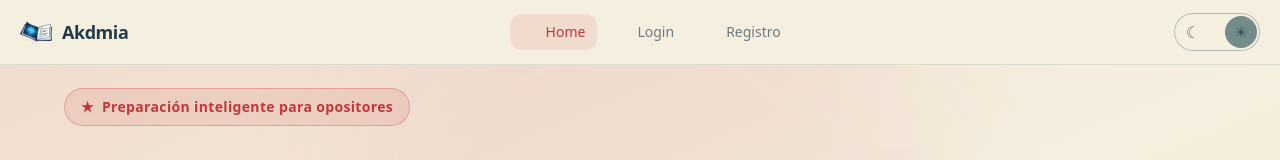
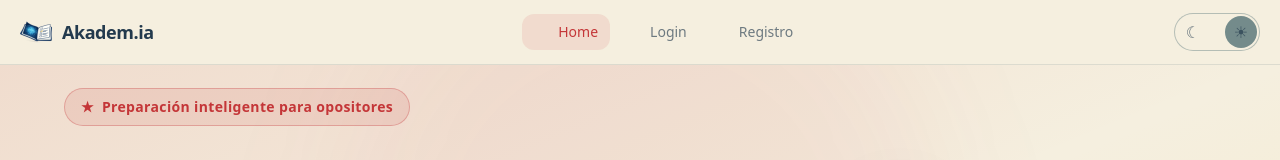
Before and after one commit to guilu/akadem.ia, a React (Vite) app in the folder frontend/: page / in a window 1280 px wide. Shown: the top 160 px of the page. Built offline with nearby package versions, Linux system fonts and the light colour scheme; no server answers; some icons are missing.

Commit message:
💄 style(branding): rename app title to Akadem.ia
- Navbar: Akdmia → Akadem.ia
- index.html title: Akdemya → Akadem.ia

```diff
--- a/frontend/index.html
+++ b/frontend/index.html
@@ -5,7 +5,7 @@
     <meta name="viewport" content="width=device-width, initial-scale=1.0" />
     <meta http-equiv="Content-Security-Policy" content="default-src 'self'; script-src 'self' 'unsafe-inline'; style-src 'self' 'unsafe-inline' https://fonts.googleapis.com; font-src 'self' https://fonts.gstatic.com; img-src 'self' data:; connect-src 'self' https://akademia.diegobarrioh.dev http://localhost:8080 http://127.0.0.1:8080 http://192.168.1.175:8080;">
     <meta http-equiv="X-Content-Type-Options" content="nosniff">
-    <title>Akdemya</title>
+    <title>Akadem.ia</title>
     <link rel="icon" type="image/x-icon" href="/favicon.ico" />
     <link rel="icon" type="image/png" sizes="32x32" href="/favicon-32x32.png" />
     <link rel="icon" type="image/png" sizes="16x16" href="/favicon-16x16.png" />
--- a/frontend/src/components/Navbar.tsx
+++ b/frontend/src/components/Navbar.tsx
@@ -67,7 +67,7 @@ export default function NavbarComponent({ isAuthed, isAdmin, user, onLogout, onP
           className="flex items-center gap-2.5 font-extrabold text-lg tracking-tight"
         >
           <img src="/assets/icons/akdmia-icon-64x64.png" alt="AKDMIA" className="w-8 h-8" />
-          Akdmia
+          Akadem.ia
         </button>
 
         {/* Desktop links */}
```
